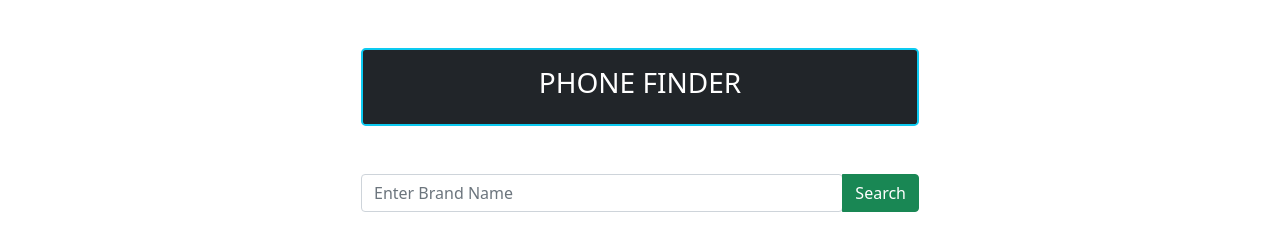
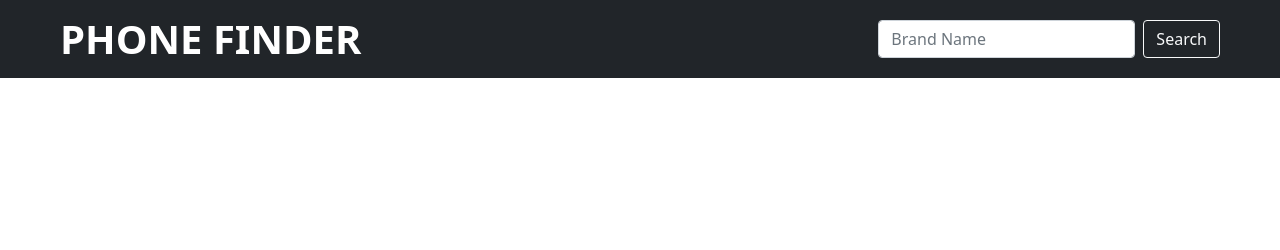
Before and after one commit to frsiam/Phone-hunter, a plain HTML site: page index.html in a window 1280 px wide. Drawn offline with nearby package versions, Linux system fonts and the light colour scheme; some packages are replaced by stand-ins of ours; a script that the page names is missing.

Commit message:
change the name and search box position

```diff
--- a/css/style.css
+++ b/css/style.css
@@ -0,0 +1,5 @@
+#picon{
+    width: 10rem;
+    color:aquamarine;
+    margin-right: 0;
+}
--- a/index.html
+++ b/index.html
@@ -12,14 +12,26 @@
 
     <title>Phone Finder</title>
   </head>
-  <body class="container my-5">
-    <div class="bg-dark text-white text-center p-3 w-50 mx-auto rounded-3 border border-2 border-info">
+  <body>
+    <nav class="navbar navbar-dark bg-dark py-1 w-100">
+      <div class="container-fluid mx-5 w-100">
+        <a class="navbar-brand fs-1 fw-bolder w-25"><!-- <span id="picon" class="d-sm-none d-md-inline-block"><svg xmlns="http://www.w3.org/2000/svg" class="w-25" fill="none" viewBox="0 0 24 24" stroke="currentColor">
+          <path stroke-linecap="round" stroke-linejoin="round" stroke-width="2" d="M12 18h.01M8 21h8a2 2 0 002-2V5a2 2 0 00-2-2H8a2 2 0 00-2 2v14a2 2 0 002 2z" />
+        </svg> --></span> PHONE FINDER</a>
+        <div class="d-flex">
+          <input class="form-control me-2" type="search" placeholder="Brand Name" aria-label="Search">
+          <button onclick="check()" class="btn btn-outline-light" type="submit">Search</button>
+        </div>
+      </div>
+    </nav>
+
+    <!-- <div class="bg-dark text-white text-center p-3 w-50 mx-auto rounded-3 border border-2 border-info">
         <h3>PHONE FINDER</h3>
     </div>
     <div class="input-group w-50 mx-auto my-5">
         <input id="search-phone" type="search" class="form-control rounded" placeholder="Enter Brand Name" aria-label="Search" aria-describedby="search-addon" />
         <button onclick="check()" type="button" class="btn btn-success">Search</button>
-    </div>
+    </div> -->
 
     <!-- Option 1: Bootstrap Bundle with Popper -->
     <script src="https://cdn.jsdelivr.net/npm/bootstrap@5.0.2/dist/js/bootstrap.bundle.min.js" integrity="sha384-MrcW6ZMFYlzcLA8Nl+NtUVF0sA7MsXsP1UyJoMp4YLEuNSfAP+JcXn/tWtIaxVXM" crossorigin="anonymous"></script>
```
